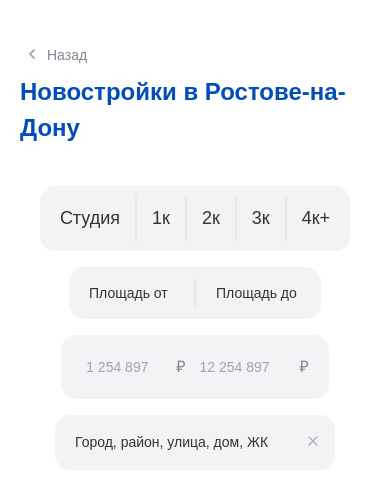
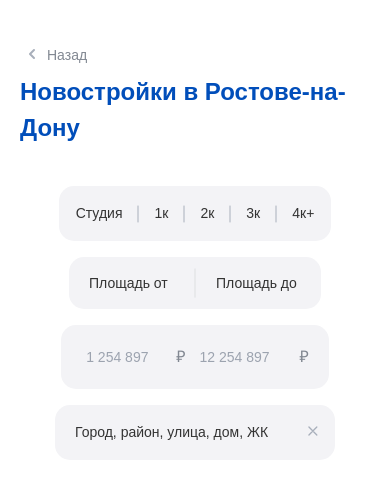
Before and after one commit to NikitaTorbenko/new_sz, a Vue app: page / in a window 390 px wide. Shown: the top 488 px of the page. Built offline with nearby package versions, Linux system fonts and the light colour scheme; a web font is replaced by a local one; what vue-yandex-maps would draw is missing.

Commit message:
feat: add adaptive on number of rooms

```diff
--- a/src/main.ts
+++ b/src/main.ts
@@ -5,7 +5,7 @@ import PrimeVue from 'primevue/config';
 import 'primevue/resources/themes/lara-light-teal/theme.css';
 import YmapPlugin from 'vue-yandex-maps';
 
-const settings = {
+export const settings = {
   apiKey: '34fd3bf2-a278-46e1-be60-28504fb1e52b',
   lang: 'ru_RU',
   coordorder: 'latlong',
--- a/src/widgets/CatalogPageWidgets/Filters/NumberOfRooms/ui/index.vue
+++ b/src/widgets/CatalogPageWidgets/Filters/NumberOfRooms/ui/index.vue
@@ -5,9 +5,9 @@ import { FilterItem } from '../../../../../shared/ui/FilterItem';
 <template>
   <FilterItem title="Количество комнат">
     <div
-      class="flex items-center rounded-[15px] bg-[#F3F3F6] px-[20px] py-[9px] gap-[15px]"
+      class="hidden lg:flex items-center rounded-[15px] bg-[#F3F3F6] p-[17px] lg:px-[20px] lg:py-[9px] gap-[15px]"
     >
-      <div class="text-[18px] text-[#333]">Студия</div>
+      <div class="text-[14px] lg:text-[18px] text-[#333]">Студия</div>
       <svg
         xmlns="http://www.w3.org/2000/svg"
         width="2"
@@ -22,7 +22,7 @@ import { FilterItem } from '../../../../../shared/ui/FilterItem';
           stroke-linecap="round"
         />
       </svg>
-      <div class="text-[18px] text-[#333]">1к</div>
+      <div class="text-[14px] lg:text-[18px] text-[#333]">1к</div>
       <svg
         xmlns="http://www.w3.org/2000/svg"
         width="2"
@@ -37,7 +37,7 @@ import { FilterItem } from '../../../../../shared/ui/FilterItem';
           stroke-linecap="round"
         />
       </svg>
-      <div class="text-[18px] text-[#333]">2к</div>
+      <div class="text-[14px] lg:text-[18px] text-[#333]">2к</div>
       <svg
         xmlns="http://www.w3.org/2000/svg"
         width="2"
@@ -52,7 +52,7 @@ import { FilterItem } from '../../../../../shared/ui/FilterItem';
           stroke-linecap="round"
         />
       </svg>
-      <div class="text-[18px] text-[#333]">3к</div>
+      <div class="text-[14px] lg:text-[18px] text-[#333]">3к</div>
       <svg
         xmlns="http://www.w3.org/2000/svg"
         width="2"
@@ -67,7 +67,52 @@ import { FilterItem } from '../../../../../shared/ui/FilterItem';
           stroke-linecap="round"
         />
       </svg>
-      <div class="text-[18px] text-[#333]">4к+</div>
+      <div class="text-[14px] lg:text-[18px] text-[#333]">4к+</div>
+    </div>
+    <div
+      class="flex lg:hidden items-center rounded-[15px] bg-[#F3F3F6] p-[17px] gap-[15px]"
+    >
+      <div class="text-[14px] text-[#333]">Студия</div>
+      <svg
+        xmlns="http://www.w3.org/2000/svg"
+        width="2"
+        height="18"
+        viewBox="0 0 2 18"
+        fill="none"
+      >
+        <path d="M1 1L1 17" stroke="#A8AFBB" stroke-linecap="round" />
+      </svg>
+      <div class="text-[14px] text-[#333]">1к</div>
+      <svg
+        xmlns="http://www.w3.org/2000/svg"
+        width="2"
+        height="18"
+        viewBox="0 0 2 18"
+        fill="none"
+      >
+        <path d="M1 1L1 17" stroke="#A8AFBB" stroke-linecap="round" />
+      </svg>
+      <div class="text-[14px] text-[#333]">2к</div>
+      <svg
+        xmlns="http://www.w3.org/2000/svg"
+        width="2"
+        height="18"
+        viewBox="0 0 2 18"
+        fill="none"
+      >
+        <path d="M1 1L1 17" stroke="#A8AFBB" stroke-linecap="round" />
+      </svg>
+      <div class="text-[14px] text-[#333]">3к</div>
+      <svg
+        xmlns="http://www.w3.org/2000/svg"
+        width="2"
+        height="18"
+        viewBox="0 0 2 18"
+        fill="none"
+      >
+        <path d="M1 1L1 17" stroke="#A8AFBB" stroke-linecap="round" />
+      </svg>
+      <div class="text-[14px] text-[#333]">4к+</div>
     </div>
   </FilterItem>
 </template>
```
Also changed, not shown: src/pages/MyCatalogPage.vue (+8 -10 lines).
